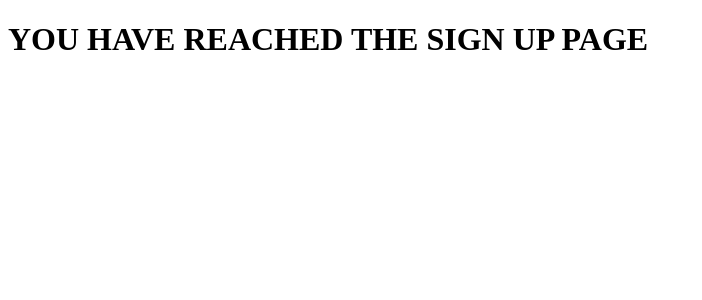
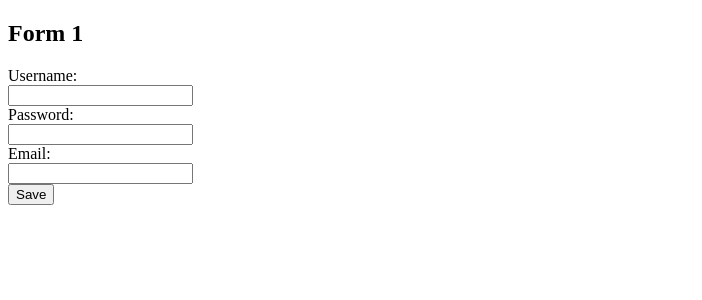
Before and after one commit to jcee-io/Registration-Form-Redux, a React app: page /signup in a window 1280 px wide. Shown: the top 300 px of the page, without its empty margins (0-702 px from the left). Built offline with nearby package versions, Linux system fonts and the light colour scheme; the HTML template or start-up script is replaced by a standard one.

Commit message:
form1 action, reducers, and props configured

```diff
--- a/client/redux/actions/actions.js
+++ b/client/redux/actions/actions.js
@@ -2,3 +2,18 @@ export const testEvent = event => ({
   type: 'TEST',
   event
 });
+
+export const saveUsername = username => ({
+  type: 'GET_USERNAME',
+  username
+});
+
+export const savePassword = password => ({
+  type: 'GET_PASSWORD',
+  password
+});
+
+export const saveEmail = email => ({
+  type: 'GET_EMAIL',
+  email
+});
--- a/client/redux/reducers/index.js
+++ b/client/redux/reducers/index.js
@@ -1,7 +1,18 @@
 import { combineReducers } from 'redux';
 
 const reducers = (state = {}, action) => {
+	let object = Object.assign({}, state);
+
   switch(action.type) {
+  	case 'GET_USERNAME':
+  	  object.username = action.username;
+  	  return object;
+  	case 'GET_PASSWORD':
+  	  object.password = action.password;
+  	  return object;
+  	case 'GET_EMAIL':
+  	  object.email = action.email;
+  	  return object;
   	default:
   	  return state;
   }
--- a/client/redux/store.js
+++ b/client/redux/store.js
@@ -1,8 +1,9 @@
 import { createStore } from 'redux';
 import rootReducer from './reducers/index';
 const state = {
-  test: 0,
-  test2: 'hello world'
+  username: '',
+  password: '',
+  email: ''
 };
 
 
--- a/client/src/Components/SignUp.jsx
+++ b/client/src/Components/SignUp.jsx
@@ -1,9 +1,15 @@
 import React from 'react';
 
 const SignUp = props => (
-	<h1>
-	  YOU HAVE REACHED THE SIGN UP PAGE
-	</h1>
+	<div className="form">
+	  <div>
+	    <h2>Form 1</h2>
+		  Username: <br /><input type="text" onChange={({ target }) => props.saveUsername(target.value)} /><br />
+		  Password: <br /><input type="password" onChange={({ target }) => props.savePassword(target.value)} /><br />
+		  Email: <br /><input type="text" onChange={({ target }) => props.saveEmail(target.value)} /><br />
+		  <button className="btn btn-default">Save</button>
+	  </div>
+	</div>
 );
 
 
```
Also changed, not shown: 1 other file (tests, documents, lock files or other folders).
